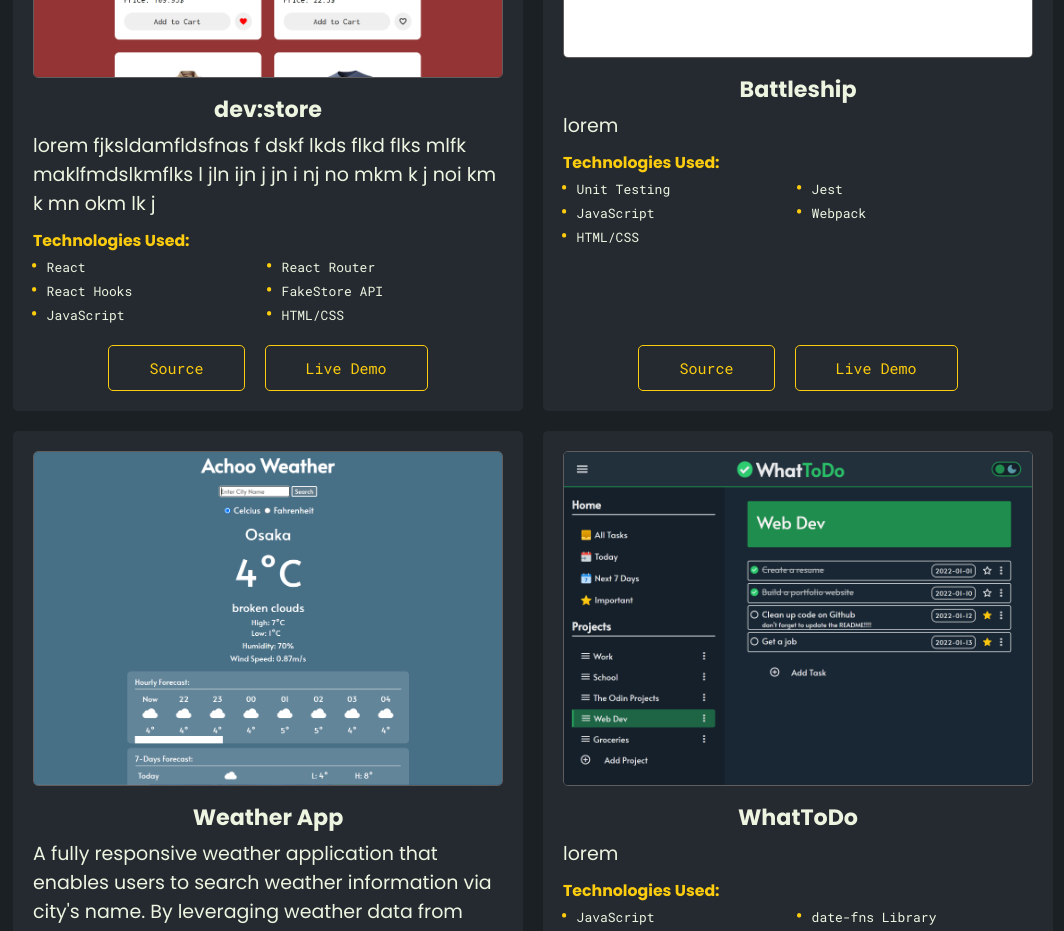
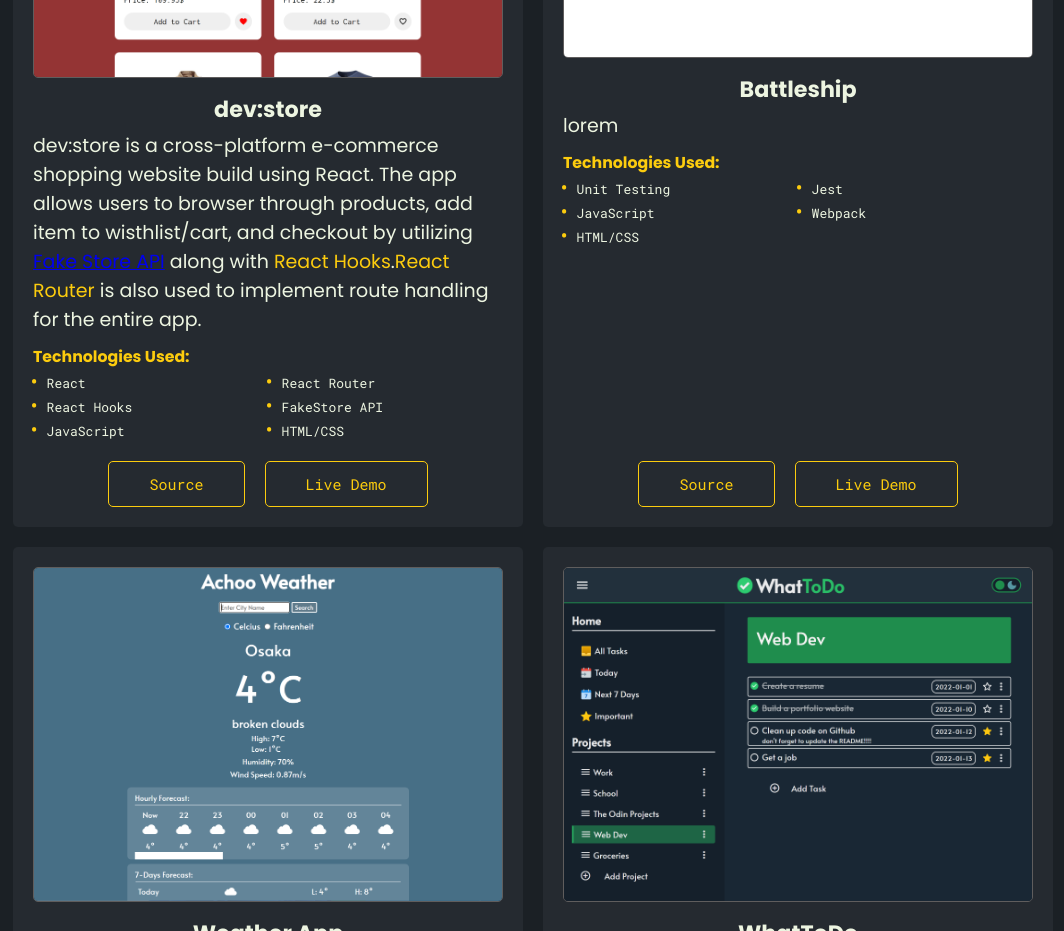
Before and after one commit to khunhour/portfolio, a React (Create React App) app: page / in a window 1280 px wide. Shown: the part 1920-2851 px from the top of the page, without its empty margins (107-1171 px from the left). Built offline with nearby package versions, Linux system fonts and the light colour scheme.

Commit message:
added description and challenges to dev:store

```diff
--- a/src/components/Projects/ProjectConstant.js
+++ b/src/components/Projects/ProjectConstant.js
@@ -2,7 +2,12 @@ export const projects = [
 	{
 		title: "dev:store",
 		description:
-			"lorem fjksldamfldsfnas f dskf lkds flkd flks mlfk maklfmdslkmflks l jln ijn j jn i nj no mkm k j noi km k mn okm lk  j",
+			<p>dev:store is a cross-platform e-commerce shopping website build using React. The app allows users to browser
+				 through products, add item to wisthlist/cart, and checkout by utilizing <a href="https://fakestoreapi.com/">Fake Store API</a> along with <span>React Hooks</span>.
+				  <span>React Router</span> is also used to implement route handling for the entire app.</p>,
+		challenges: <p>One issue that came up during this project is that I was passing the same state as props
+			through multiples component hierarchy. This issue introduced me <span>useContext</span>
+			 which I finally implemented into the project.</p>,
 		image: "/images/projectImages/devstore.png",
 		tags: ["React", "React Router","React Hooks", "FakeStore API", "JavaScript", "HTML/CSS" ],
 		source: "https://github.com/khunhour/shopping-cart",
```
